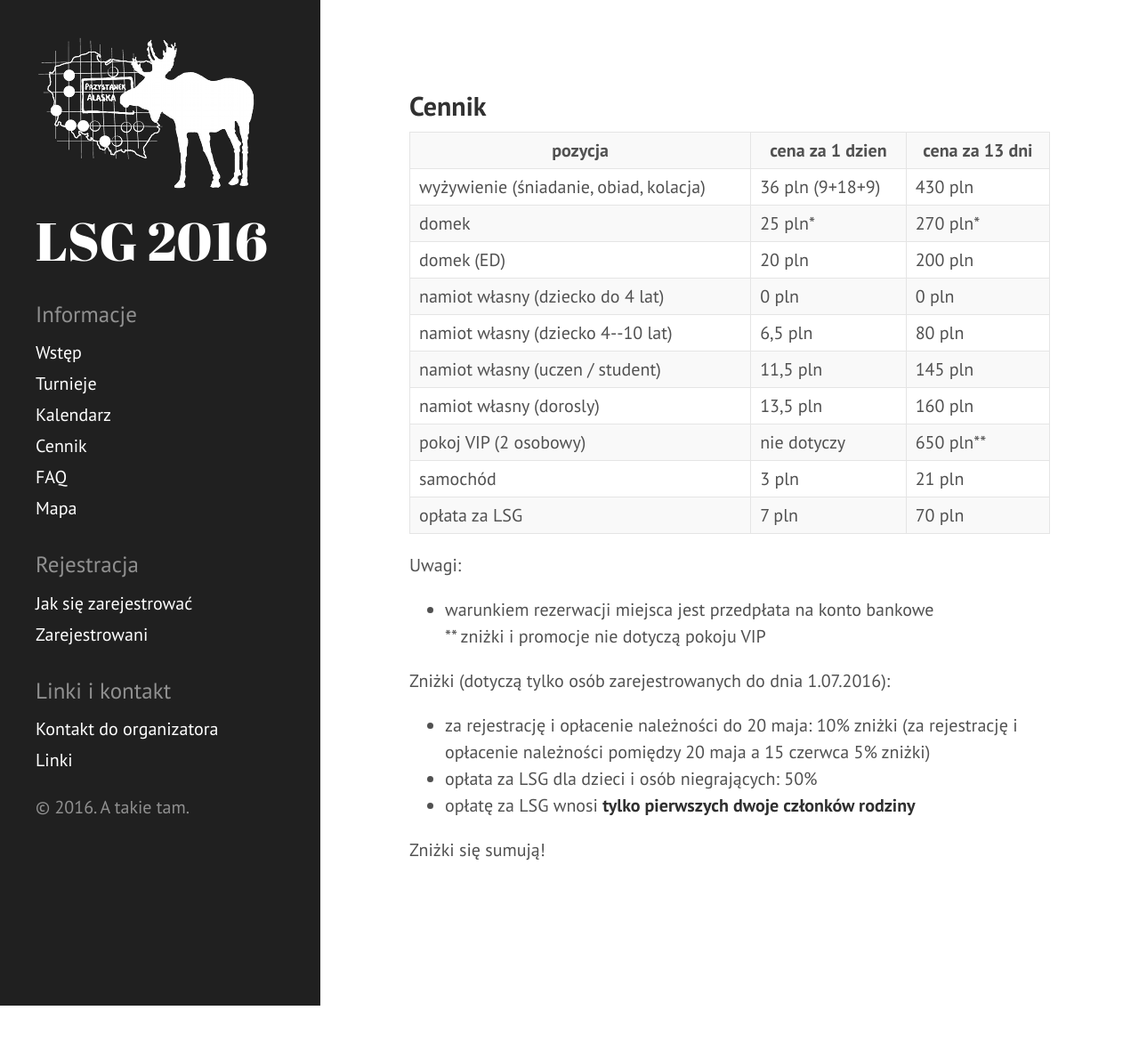
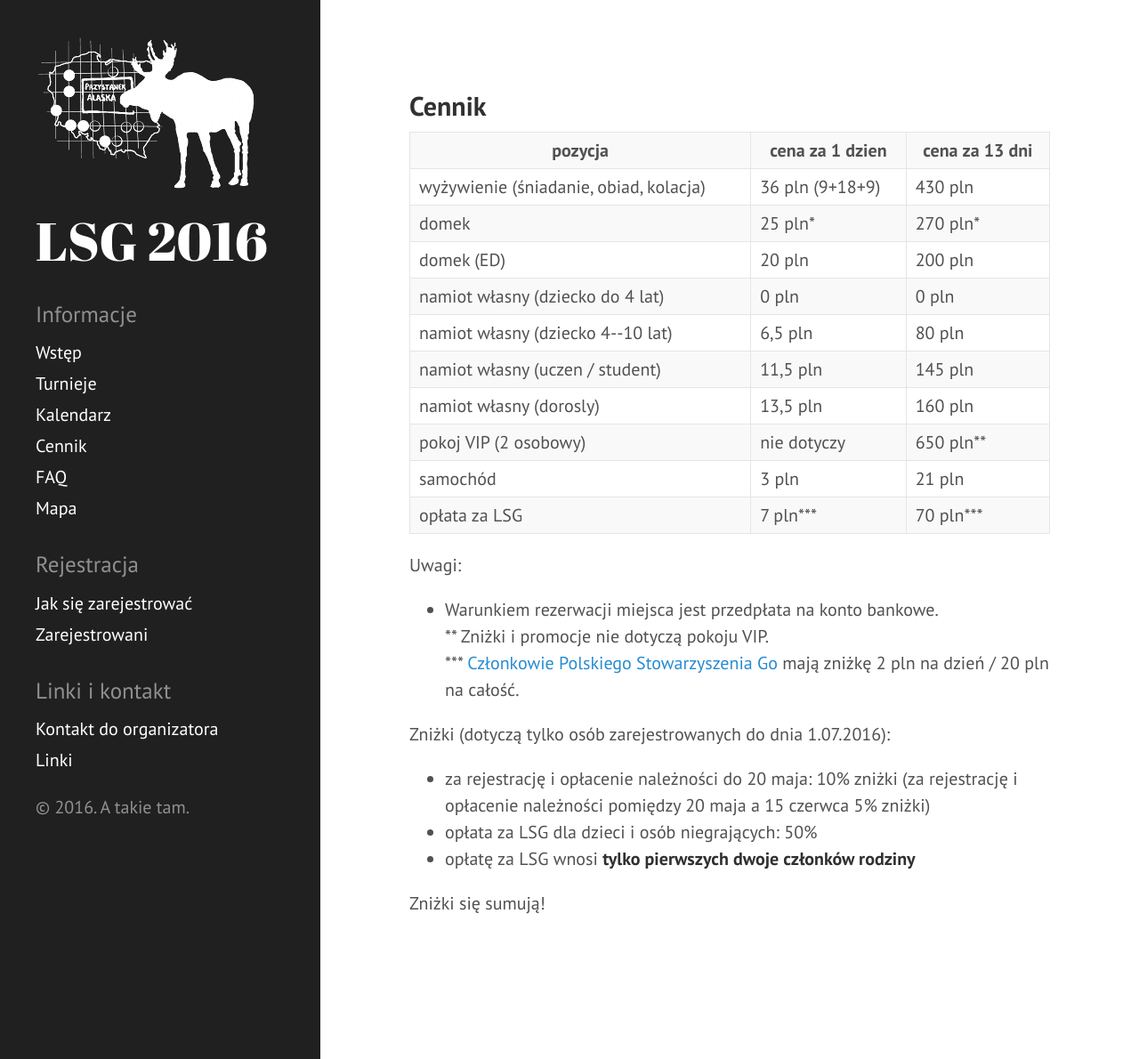
Before and after one commit to tasuki/lsg, a Jekyll site: the page built from cennik.md, in a window 1280 px wide. Shown: the whole page at 89% size. Built offline with Jekyll 4.4.1, drawn with Linux system fonts in a browser that asks for light colours; before the commit the page ends 1130 px from its top, so only the background shows below that.

Commit message:
PSG discount

```diff
--- a/cennik.md
+++ b/cennik.md
@@ -69,15 +69,16 @@ title: Cennik
 
 <tr>
 <td>opłata za LSG   </td>
-<td>7 pln</td>
-<td>70 pln</td>
+<td>7 pln***</td>
+<td>70 pln***</td>
 </tr>
 
 </table>
 
 Uwagi:
-* warunkiem rezerwacji miejsca jest przedpłata na konto bankowe
-** zniżki i promocje nie dotyczą pokoju VIP
+* Warunkiem rezerwacji miejsca jest przedpłata na konto bankowe.
+** Zniżki i promocje nie dotyczą pokoju VIP.
+*** [Członkowie Polskiego Stowarzyszenia Go](http://psg.go.art.pl/lista_czlonkow) mają zniżkę 2 pln na dzień / 20 pln na całość.
 
 Zniżki (dotyczą tylko osób zarejestrowanych do dnia 1.07.2016):
 
```
